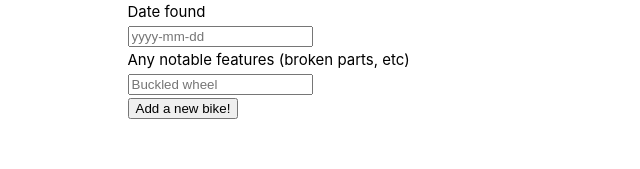
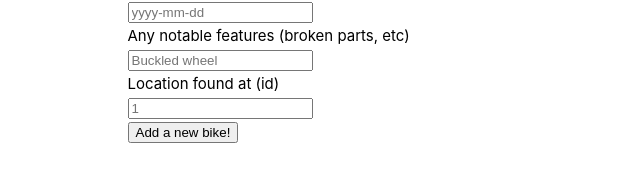
Before and after one commit to lplclaremont/ox-abandoned-bikes, a Vue app in the folder frontend/: page / in a window 1280 px wide. Shown: the part 436-605 px from the top of the page, without its empty margins (125-765 px from the left). Built offline with nearby package versions, Linux system fonts and the light colour scheme; no server answers.

Commit message:
new bike form now sends requests to post/bikes. but sends it twice, must be fixed

```diff
--- a/frontend/src/components/NewBikeForm/NewBikeForm.vue
+++ b/frontend/src/components/NewBikeForm/NewBikeForm.vue
@@ -5,6 +5,7 @@ const formData = ref({})
 
 const addBike = () => {
         console.log("Data...:", formData.value)
+        postBike(formData.value)
     }
 </script>
 
@@ -45,27 +46,14 @@ const addBike = () => {
                 type="text"
                 placeholder="Buckled wheel"
             /><br>
+            <span>Location found at (id)</span><br>
+            <input
+                v-model="formData.location_id"
+                type="text"
+                placeholder="1"
+            /><br>
 
             <button @click = "addBike()">Add a new bike!</button>
         </form>
     </div>
 </template>
-
-<!-- <script>
-export default {
-    data () {
-        return {
-        formData: {
-            brand: "",
-            colour: "",
-            condition: "",
-        }
-    }   ;
-    },
-    methods: {
-        addBike: function () {
-            console.log("Data...:", formData.value)
-        }
-    }
-};
-</script> -->
```
Also changed, not shown: 2 other files (tests, documents, lock files or other folders).
